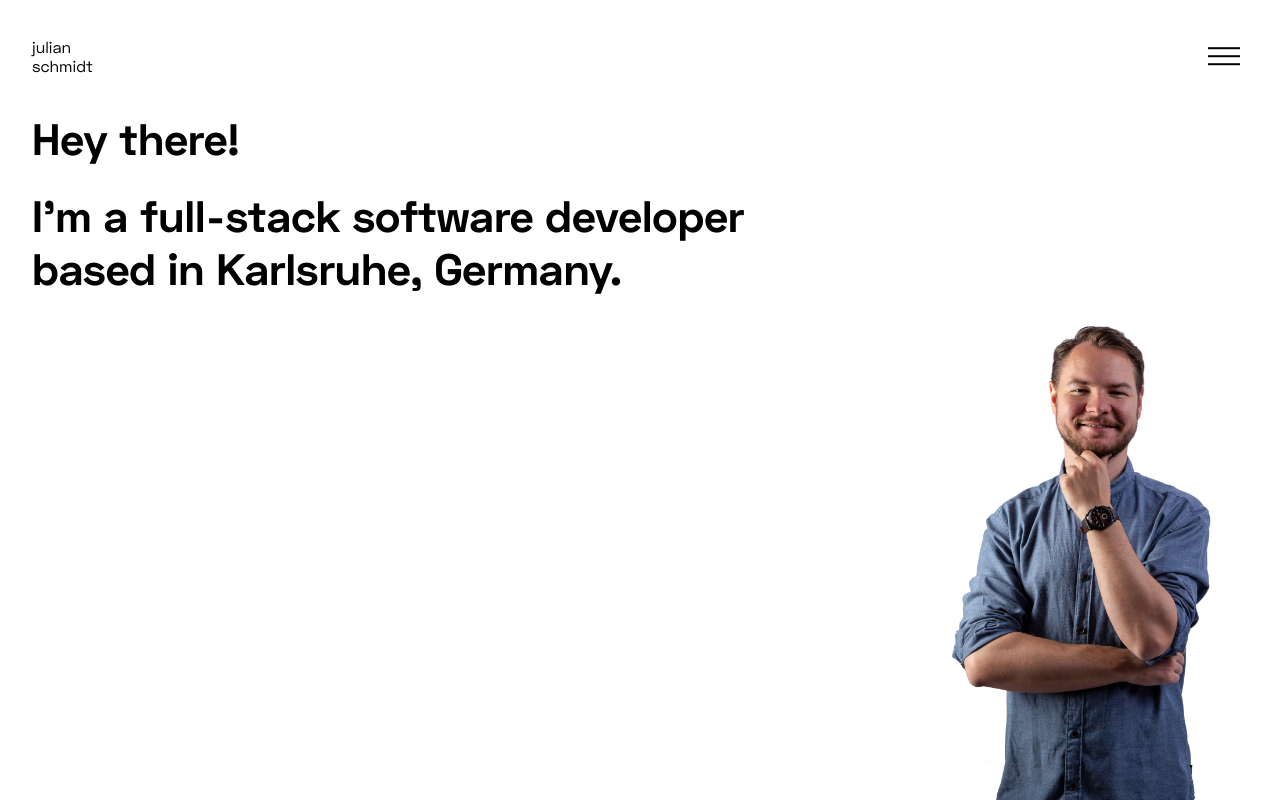
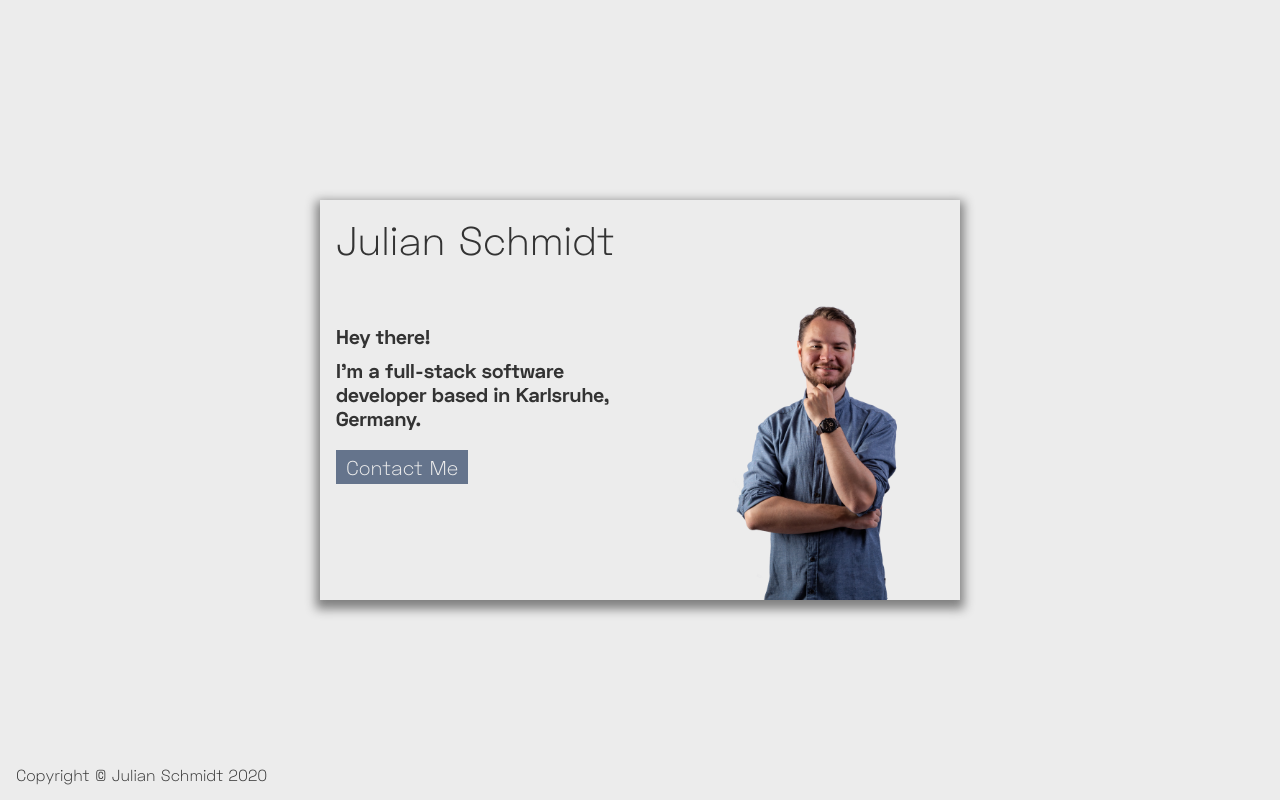
Before and after one commit to julisch94/julianschmidtcodes, an Angular app: page / in a window 1280 px wide. Built offline with nearby package versions, Linux system fonts and the light colour scheme.

Commit message:
create card styled homepage; remove old home

```diff
--- a/src/app/app.component.html
+++ b/src/app/app.component.html
@@ -1,9 +1,10 @@
-<div class="main">
-    <app-navbar></app-navbar>
+<div class="container">
 
-    <main>
-        <app-home></app-home>
-    </main>
+  <div class="card">
+    <app-card></app-card>
+  </div>
 
-    <img src="/assets/images/Julian-100-sm.png" />
+  <footer>
+    <p class="copyright">Copyright © Julian Schmidt 2020</p>
+  </footer>
 </div>
--- a/src/app/app.component.scss
+++ b/src/app/app.component.scss
@@ -1,20 +1,32 @@
-.main {
-    min-height: 100vh;
+@import "../theme.scss";
 
-    main {
-        height: 100%;
+.container {
+  display: flex;
+  flex-flow: column;
+  align-items: center;
+  justify-content: center;
+  width: 100vw;
+  height: 100%;
+  min-height: 100vh;
+  background-color: $background;
+}
 
-        @media (min-width: 700px) {
-            margin-right: 30vw;
-        }
-    }
+.card {
+  min-width: 50vw;
+  height: 50vh;
+  background-color: $background;
+  box-shadow: 0 0.25*$cube 0.5*$cube 0.2*$cube $background2;
+  padding: 1rem;
+  position: relative;
+}
 
-    img {
-        position: absolute;
-        right: 0;
-        bottom: 0;
-        z-index: -1;
-        width: 50vw;
-        max-width: 360px;
-    }
+footer {
+  width: 100vw;
+  padding: 1rem;
+  position: absolute;
+  bottom: 0;
+
+  p {
+    font-size: 0.8*$cube;
+  }
 }
--- a/src/app/app.module.ts
+++ b/src/app/app.module.ts
@@ -4,10 +4,10 @@ import { NgModule } from '@angular/core';
 import { AppRoutingModule } from './app-routing.module';
 import { AppComponent } from './app.component';
 import { NavbarComponent } from './navbar/navbar.component';
-import { HomeComponent } from './home/home.component';
+import { CardComponent } from './card/card.component';
 
 @NgModule({
-    declarations: [AppComponent, NavbarComponent, HomeComponent],
+    declarations: [AppComponent, NavbarComponent, CardComponent],
     imports: [BrowserModule, AppRoutingModule],
     providers: [],
     bootstrap: [AppComponent],
--- /dev/null
+++ b/src/app/card/card.component.html
@@ -0,0 +1,6 @@
+<div class="caption">
+  <h1>Julian Schmidt</h1>
+</div>
+<p><span>Hey there!</span>I'm a full-stack software developer based in Karlsruhe, Germany.</p>
+<a href="mailto:contact@julianschmidt.codes" class="button">Contact Me</a>
+<img src="/assets/images/Julian-100-sm.png" alt="Image of me" />
--- /dev/null
+++ b/src/app/card/card.component.scss
@@ -0,0 +1,43 @@
+@import "../../theme.scss";
+
+.caption {
+  padding-bottom: 3*$cube;
+
+  h1 {
+    font-weight: normal;
+    display: inline-block;
+  }
+}
+
+p {
+  max-width: 50%;
+  font-weight: 700;
+  position: relative;
+  z-index: 1;
+
+  span {
+    display: block;
+    margin-bottom: 0.5*$cube;
+  }
+}
+
+a {
+  display: inline-block;
+  margin-top: $cube;
+  background-color: $highlight;
+  color: $background;
+  text-decoration: none;
+  padding: 0.25*$cube 0.5*$cube;
+
+  &:hover {
+    background-color: $highlight2;
+  }
+}
+
+img {
+  position: absolute;
+  bottom: 0;
+  right: $cube;
+  max-height: 80%;
+  z-index: 0;
+}
--- /dev/null
+++ b/src/app/card/card.component.ts
@@ -0,0 +1,15 @@
+import { Component, OnInit } from '@angular/core';
+
+@Component({
+  selector: 'app-card',
+  templateUrl: './card.component.html',
+  styleUrls: ['./card.component.scss']
+})
+export class CardComponent implements OnInit {
+
+  constructor() { }
+
+  ngOnInit(): void {
+  }
+
+}
--- a/src/app/home/home.component.html
+++ /dev/null
@@ -1,6 +0,0 @@
-<div class="container">
-    <span>Hey there!</span>
-    <p>
-        I'm a full-stack software developer based in Karlsruhe, Germany.
-    </p>
-</div>
--- a/src/app/home/home.component.scss
+++ /dev/null
@@ -1,41 +0,0 @@
-.container {
-    margin-left: 2rem;
-    margin-right: 2rem;
-    font-size: 2rem;
-    font-family: 'Space Grotesk';
-    font-weight: bold;
-
-    @media (min-width: 700px) {
-        font-size: 2.75rem;
-    }
-}
-
-span {
-    display: block;
-    animation: blend-in 1s;
-}
-
-p {
-    margin-top: 1.5rem;
-    animation: blend-in 1s 0.5s forwards, move-up 1s 0.5s;
-    opacity: 0;
-    position: relative;
-}
-
-@keyframes blend-in {
-    from {
-        opacity: 0;
-    }
-    to {
-        opacity: 1;
-    }
-}
-
-@keyframes move-up {
-    from {
-        top: 0.25rem;
-    }
-    to {
-        top: 0;
-    }
-}
--- a/src/app/home/home.component.ts
+++ /dev/null
@@ -1,15 +0,0 @@
-import { Component, OnInit } from '@angular/core';
-
-@Component({
-  selector: 'app-home',
-  templateUrl: './home.component.html',
-  styleUrls: ['./home.component.scss']
-})
-export class HomeComponent implements OnInit {
-
-  constructor() { }
-
-  ngOnInit(): void {
-  }
-
-}
--- a/src/styles.scss
+++ b/src/styles.scss
@@ -1,12 +1,21 @@
 /* You can add global styles to this file, and also import other style files */
+
+@import "./theme.scss";
+
 * {
   margin: 0;
   padding: 0;
+  box-sizing: border-box;
 }
 
 body {
-    font-size: 1.25rem;
+  font-size: $cube;
   font-family: 'Space Grotesk', Helvetica, sans-serif;
+  color: $foreground;
+}
+
+img {
+  max-width: 100%;
 }
 
 @font-face {
@@ -21,6 +30,12 @@ body {
   font-weight: normal;
 }
 
+@font-face {
+  font-family: 'Space Grotesk';
+  src: url('./assets/SpaceGrotesk-Light.otf') format('opentype');
+  font-weight: light;
+}
+
 .no-tap-highlight {
   -webkit-tap-highlight-color: rgba(0, 0, 0, 0);
   -webkit-tap-highlight-color: transparent;
--- /dev/null
+++ b/src/theme.scss
@@ -0,0 +1,7 @@
+$foreground: #333333;
+$background: #ececec;
+$background2: #808080;
+$highlight: #65748c;
+$highlight2: #71819a;
+
+$cube: 1.25rem;
```
Also changed, not shown: 1 other file (tests, documents, lock files or other folders). Lines whose indentation alone changed are shown as unchanged.
